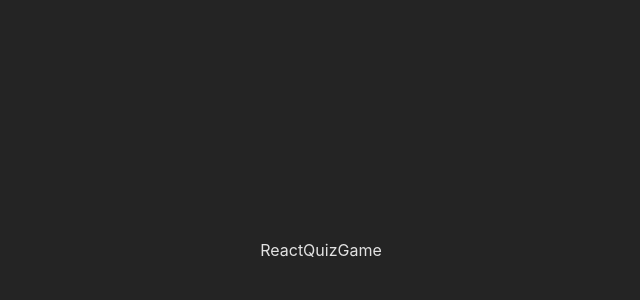
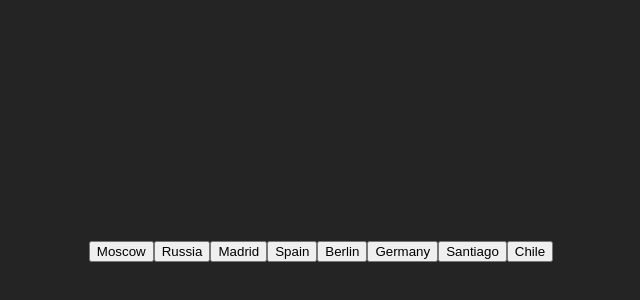
Before and after one commit to johannDeLaCruz/react_exercise-1, a React (Vite) app: page / in a window 1280 px wide. Shown: the part 150-450 px from the top of the page, without its empty margins (319-959 px from the left). Built offline with nearby package versions, Linux system fonts and the light colour scheme.

Commit message:
fix(ReactQuizGame): building the exercise

```diff
--- a/src/ReactQuizGame.tsx
+++ b/src/ReactQuizGame.tsx
@@ -1,9 +1,52 @@
+import { useState } from "react";
+
+type ItemsToCheck = string[];
+type DataItem = {
+  city: string;
+  country: string;
+};
+type Item = string;
+type GameData = DataItem[];
+
+const ReactQuizGame = () => {
+  const gameData: GameData = [
+    { city: "Moscow", country: "Russia" },
+    { city: "Madrid", country: "Spain" },
+    { city: "Berlin", country: "Germany" },
+    { city: "Santiago", country: "Chile" },
+  ];
+  const flattenedData: ItemsToCheck = gameData.flatMap((obj) =>
+    Object.values(obj)
+  );
+
+  const [selectedItems, setSelectedItems] = useState<ItemsToCheck>([]);
+
+  const checkMatch = (itemsToCheck) => {
 
 
-const ReactQuizGame = () => {
+
+    return
+  }
+
+
+  const handleOnClick = (e: React.MouseEvent<HTMLButtonElement>): void => {
+    const item: Item = (e.target as HTMLButtonElement).value;
+    if (selectedItems.length === 0 || selectedItems.length === 2) {
+      setSelectedItems([item]);
+    } else if (selectedItems.length === 1) {
+      setSelectedItems((prevItems) => [...prevItems, item]);
+    }
+  };
+
   return (
-    <div>ReactQuizGame</div>
-  )
-}
+    <>
+      {flattenedData.map((item, index) => (
+        <button onClick={handleOnClick} key={index} value={item}>
+          {item}
+        </button>
+      ))}
+    </>
+  );
+};
 
-export default ReactQuizGame
+export default ReactQuizGame;
```
